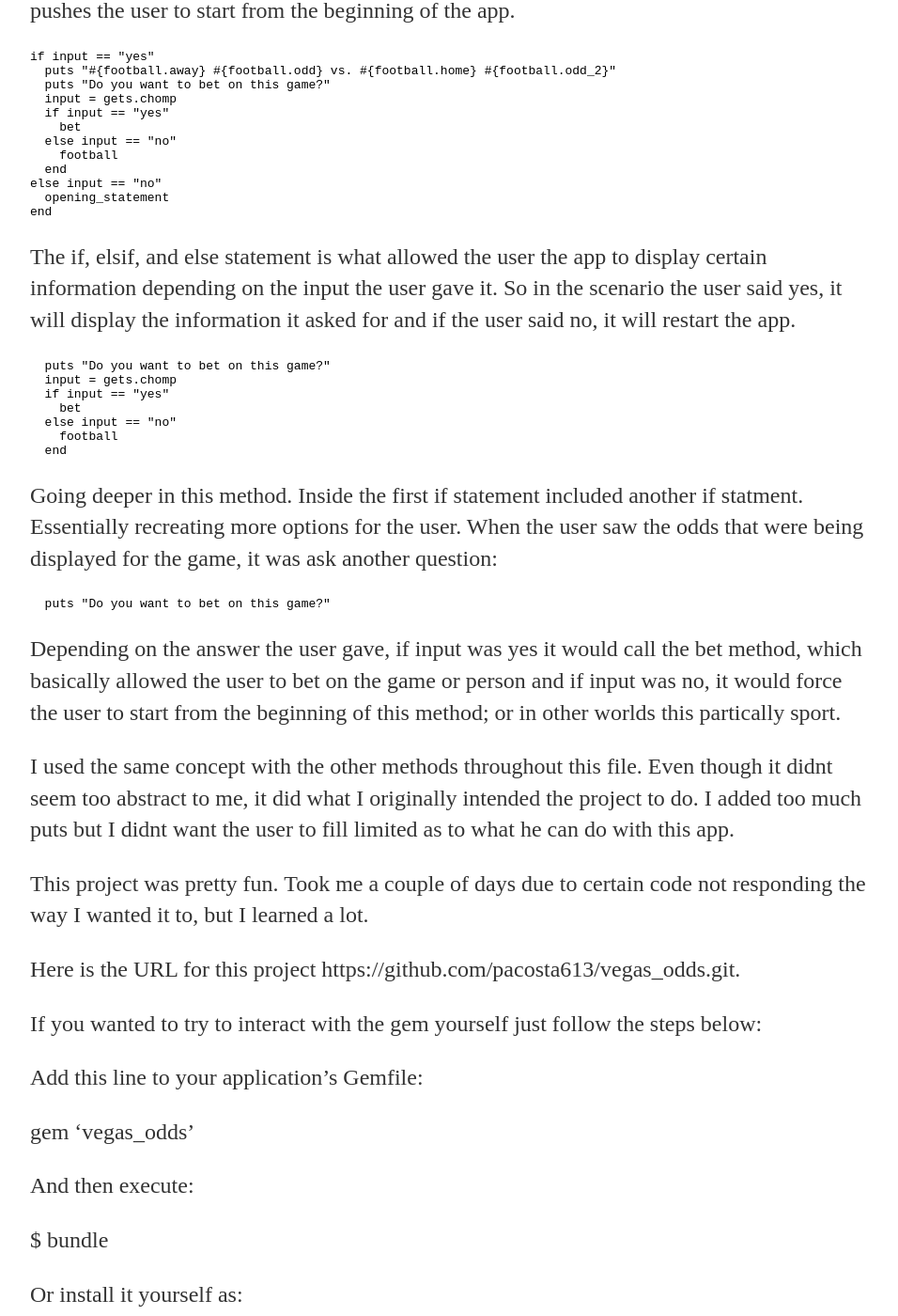
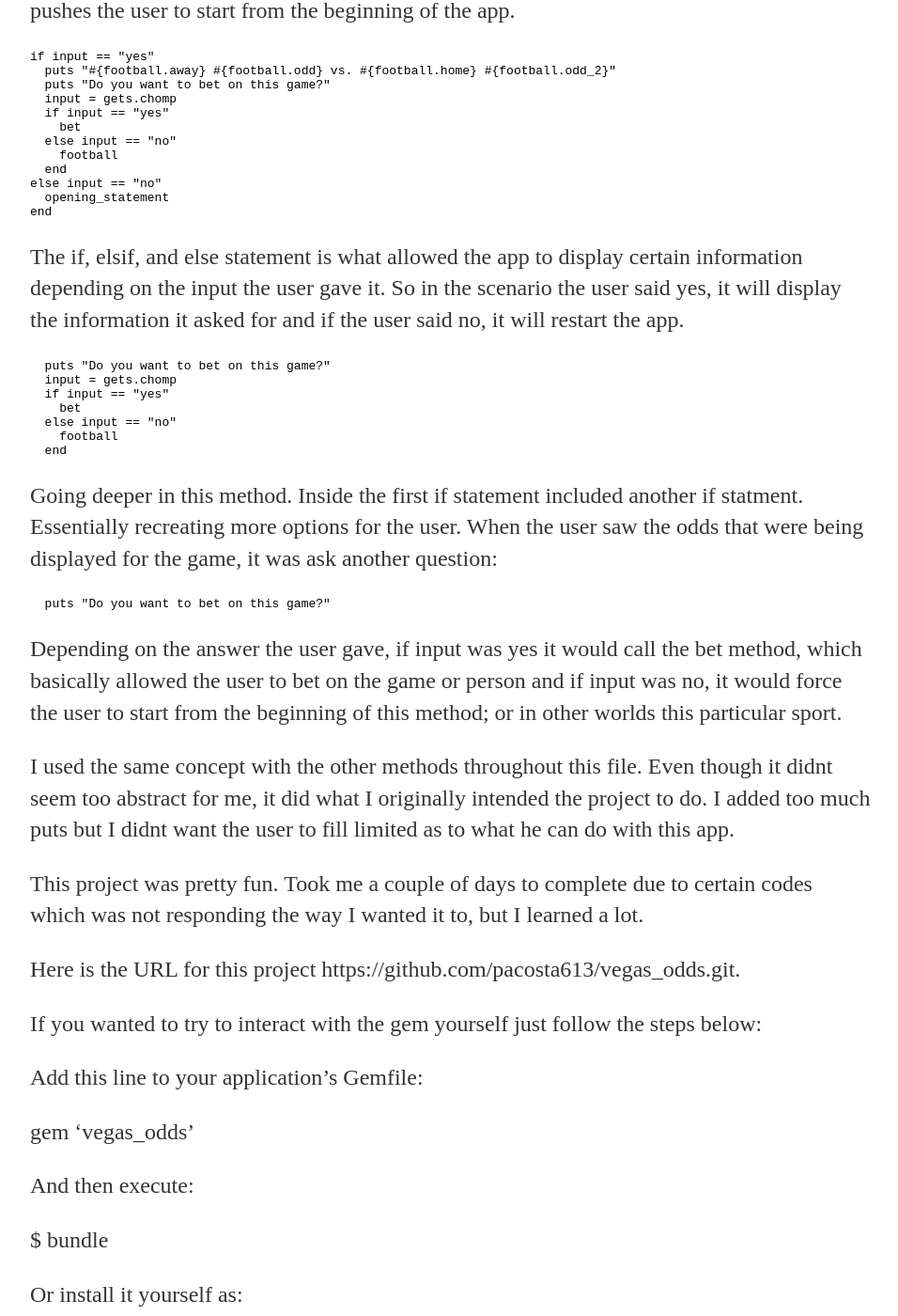
Before and after one commit to pacosta613/pacosta613.github.io-old, a Jekyll site: the page built from _posts/2016-02-04-pedro-acosta-gem-project.md, in a window 1280 px wide and 1400 px high, scrolled down 1582 px. Shown: the whole window at 94% size, without its empty margins (160-1116 px from the left). Built offline with Jekyll 4.4.1, drawn with Linux system fonts in a browser that asks for light colours.

Commit message:
Update 2016-02-04-pedro-acosta-gem-project.md

```diff
--- a/_posts/2016-02-04-pedro-acosta-gem-project.md
+++ b/_posts/2016-02-04-pedro-acosta-gem-project.md
@@ -55,7 +55,7 @@ What is being done here is, the app is going to take the input the user enters i
       opening_statement
     end
 
-The if, elsif, and else statement is what allowed the user the app to display certain information depending on the input the user gave it. So in the scenario the user said yes, it will display the information it asked for and if the user said no, it will restart the app.
+The if, elsif, and else statement is what allowed the app to display certain information depending on the input the user gave it. So in the scenario the user said yes, it will display the information it asked for and if the user said no, it will restart the app.
 
       puts "Do you want to bet on this game?"
       input = gets.chomp
@@ -69,11 +69,11 @@ Going deeper in this method. Inside the first if statement included another if s
 
       puts "Do you want to bet on this game?"
 
-Depending on the answer the user gave, if input was yes it would call the bet method, which basically allowed the user to bet on the game or person and if input was no, it would force the user to start from the beginning of this method; or in other worlds this partically sport.
+Depending on the answer the user gave, if input was yes it would call the bet method, which basically allowed the user to bet on the game or person and if input was no, it would force the user to start from the beginning of this method; or in other worlds this particular sport.
 
-I used the same concept with the other methods throughout this file. Even though it didnt seem too abstract to me, it did what I originally intended the project to do. I added too much puts but I didnt want the user to fill limited as to what he can do with this app.
+I used the same concept with the other methods throughout this file. Even though it didnt seem too abstract for me, it did what I originally intended the project to do. I added too much puts but I didnt want the user to fill limited as to what he can do with this app.
 
-This project was pretty fun. Took me a couple of days due to certain code not responding the way I wanted it to, but I learned a lot.
+This project was pretty fun. Took me a couple of days to complete due to certain codes which was not responding the way I wanted it to, but I learned a lot.
 
 Here is the URL for this project https://github.com/pacosta613/vegas_odds.git.
 
```
